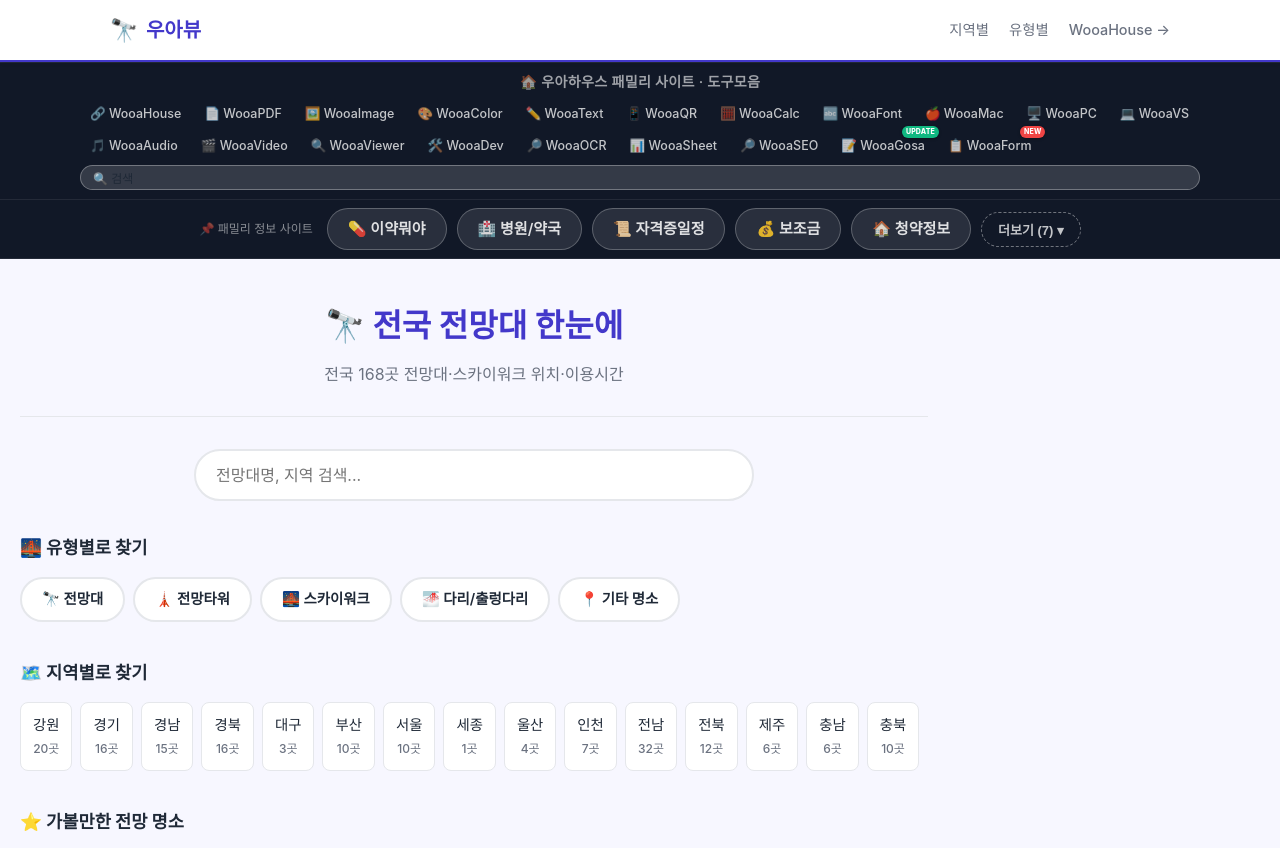
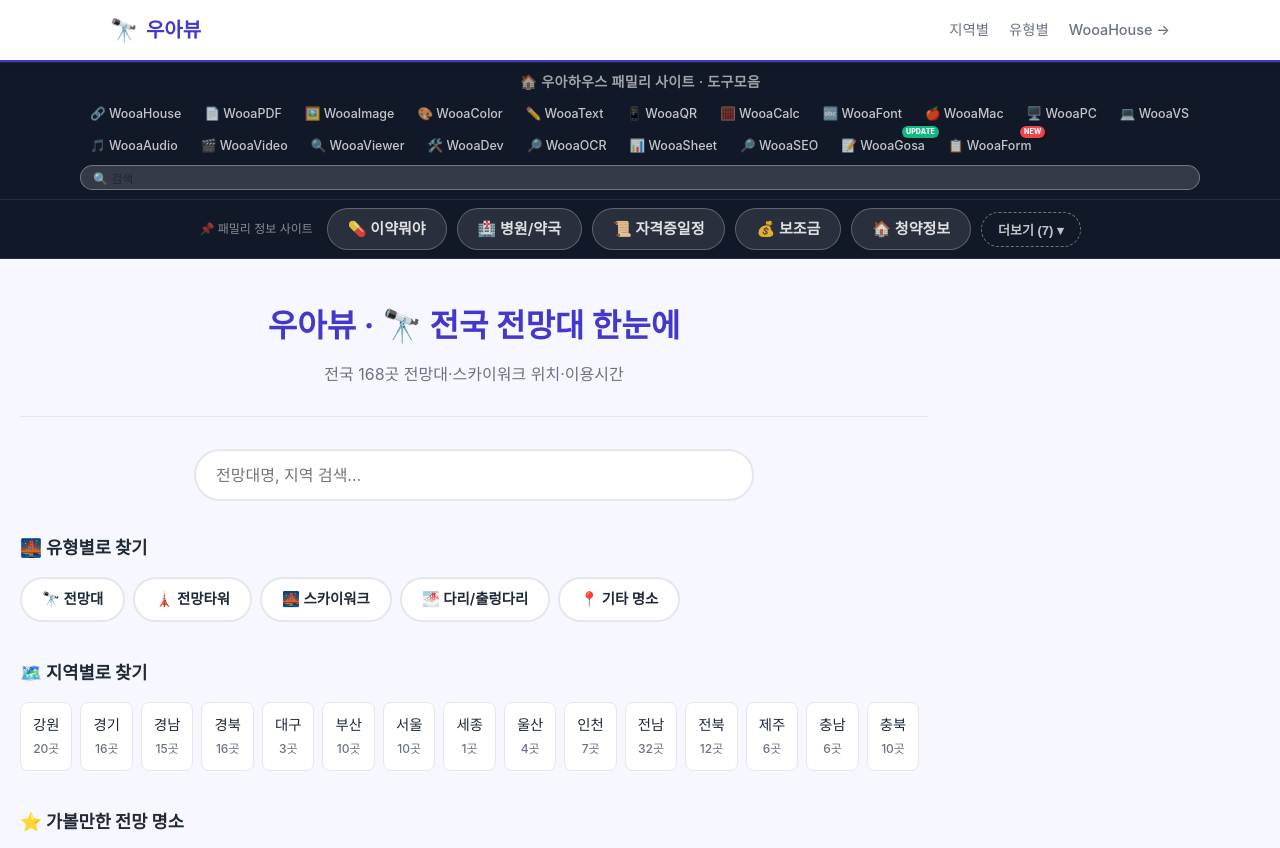
Before and after one commit to ingmaster83-code/wooaview, a Jekyll site: the page built from index.html, in a window 1280 px wide and 900 px high, cut to the strip 0-848 px from the top of the window. Built offline with Jekyll 4.4.1, drawn with Linux system fonts in a browser that asks for light colours; some web fonts are replaced; comment, search, counter and statistics services are not loaded.

Commit message:
Add Korean brand name to H1 for SEO/brand-search visibility

```diff
--- a/index.html
+++ b/index.html
@@ -8,7 +8,7 @@ description: 전국 168곳 전망대·스카이워크·출렁다리 정보 총
 <div class="home-page">
 
   <div class="home-hero">
-    <h1>🔭 전국 전망대 한눈에</h1>
+    <h1>우아뷰 · 🔭 전국 전망대 한눈에</h1>
     <p>전국 {{ site.data.views | size }}곳 전망대·스카이워크 위치·이용시간</p>
   </div>
 
```
